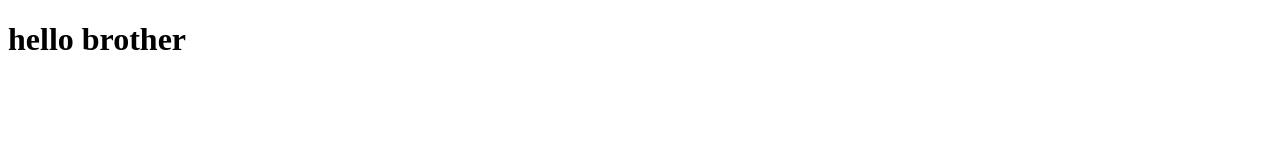
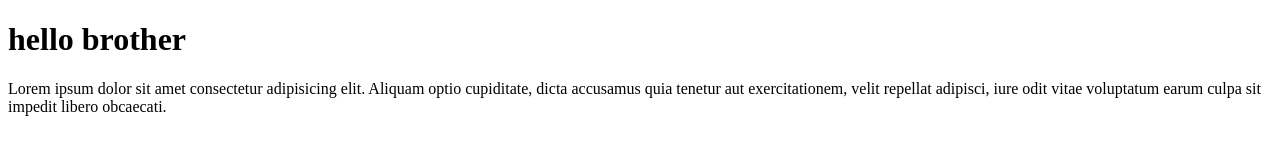
Before and after one commit to Nazeerkhan1234/html_css-bootstap, a plain HTML site: page hello.html in a window 1280 px wide. Drawn offline with Linux system fonts and the light colour scheme.

Commit message:
fisrt- commit

```diff
--- a/hello.html
+++ b/hello.html
@@ -1,12 +1,18 @@
 <!DOCTYPE html>
 <html lang="en">
-<head>
-    <meta charset="UTF-8">
-    <meta http-equiv="X-UA-Compatible" content="IE=edge">
-    <meta name="viewport" content="width=device-width, initial-scale=1.0">
+  <head>
+    <meta charset="UTF-8" />
+    <meta http-equiv="X-UA-Compatible" content="IE=edge" />
+    <meta name="viewport" content="width=device-width, initial-scale=1.0" />
     <title>Document</title>
-</head>
-<body>
+  </head>
+  <body>
     <h1>hello brother</h1>
-</body>
+    <p>
+      Lorem ipsum dolor sit amet consectetur adipisicing elit. Aliquam optio
+      cupiditate, dicta accusamus quia tenetur aut exercitationem, velit
+      repellat adipisci, iure odit vitae voluptatum earum culpa sit impedit
+      libero obcaecati.
+    </p>
+  </body>
 </html>
```
